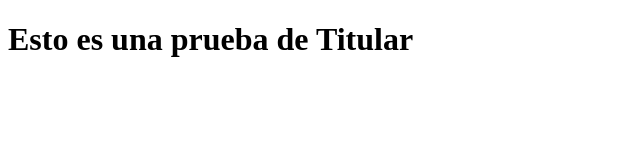
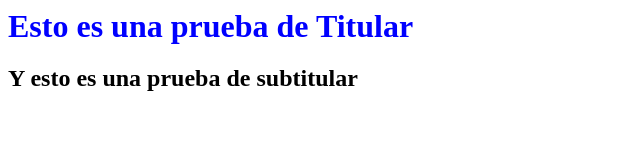
Before and after one commit to jmcabreraruiz/GithubPru, a plain HTML site: page index.html in a window 1280 px wide. Shown: the whole page, without its empty margins (0-640 px from the left). Drawn offline with Linux system fonts and the light colour scheme.

Commit message:
modificado html y css

```diff
--- a/css/style.css
+++ b/css/style.css
@@ -1 +1,2 @@
-h1{color:blue;}
+h1{color:blue;wjidth:900px; margin:0 auto;}
+h2 {margin:20px auto}
--- a/index.html
+++ b/index.html
@@ -3,9 +3,11 @@
 <head>
     <meta charset="UTF-8">
     <meta name="viewport" content="width=<h>, initial-scale=1.0">
+    <link rel="stylesheet" type="text/css" href="css/style.css">
     <title>Document</title>
 </head>
 <body>
     <h1>Esto es una prueba de Titular</h1>
+    <h2>Y esto es una prueba de subtitular</h2>
 </body>
 </html>
```
